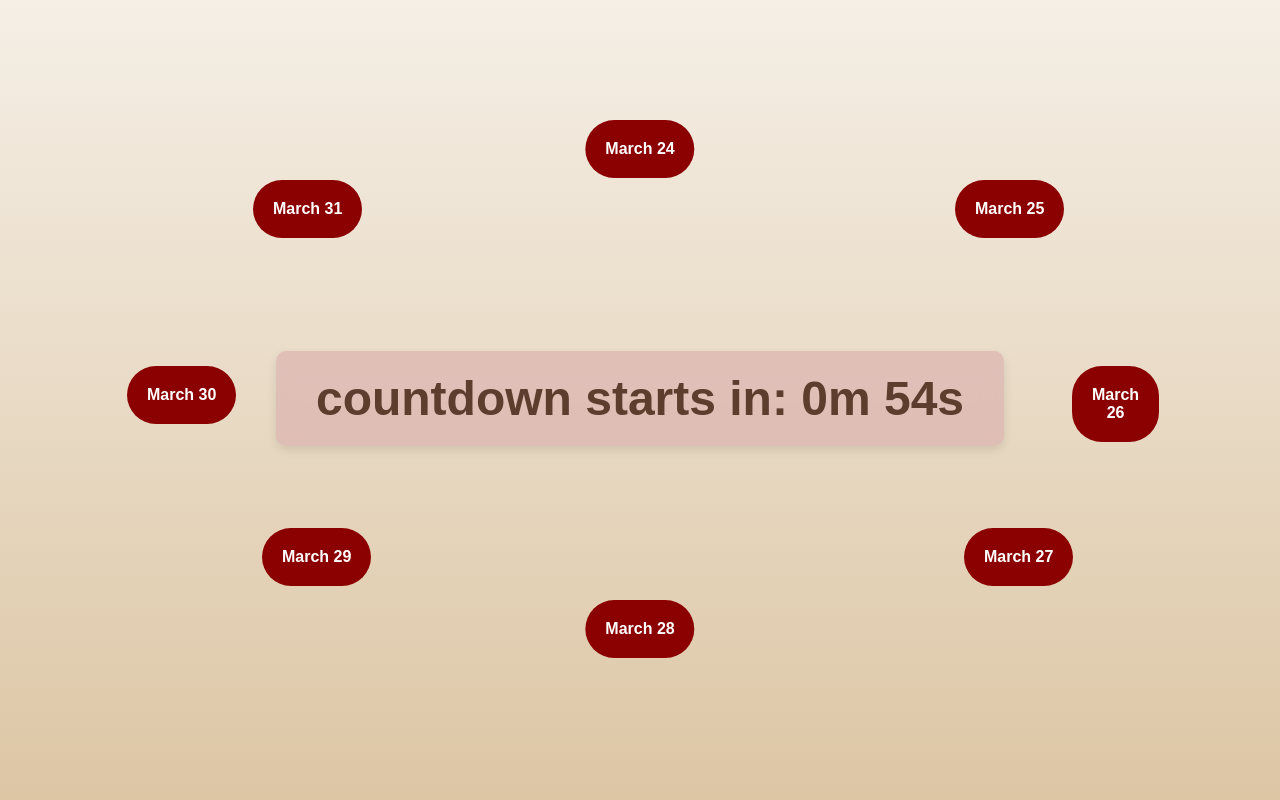
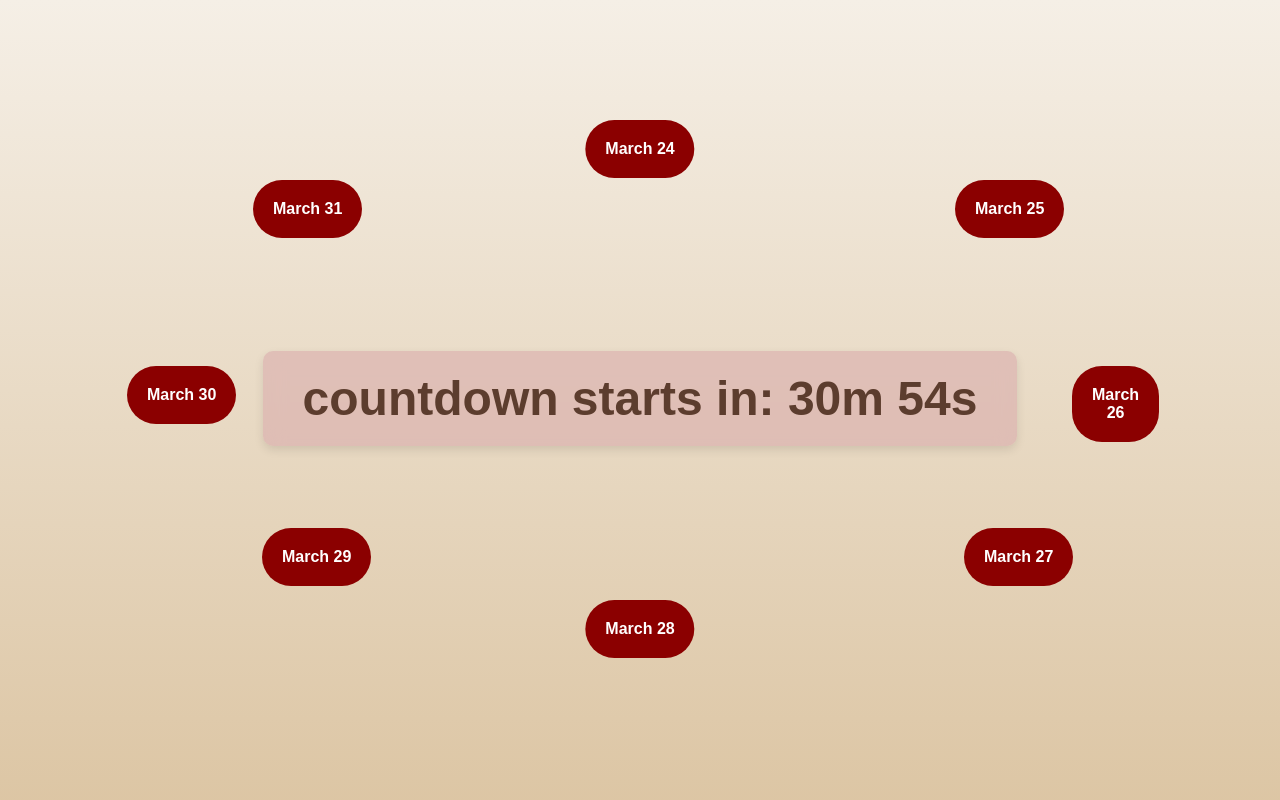
Before and after one commit to gf3005/as, a plain HTML site: page index.html in a window 1280 px wide. Shown: the top 800 px of the page. Drawn offline with nearby package versions, Linux system fonts and the light colour scheme.

Commit message:
Update index.html

```diff
--- a/index.html
+++ b/index.html
@@ -95,8 +95,8 @@
   </div>
   <script>
     function startCountdown() {
-      const startDate = new Date("March 24, 2025 16:00:00").getTime();
-      const endDate = new Date("April 1, 2025 00:00:00").getTime();
+      const startDate = new Date("2025-03-24T16:00:00+05:30").getTime();
+      const endDate = new Date("2025-04-01T00:00:00+05:30").getTime();
 
       const timer = setInterval(function() {
         const now = new Date().getTime();
```
